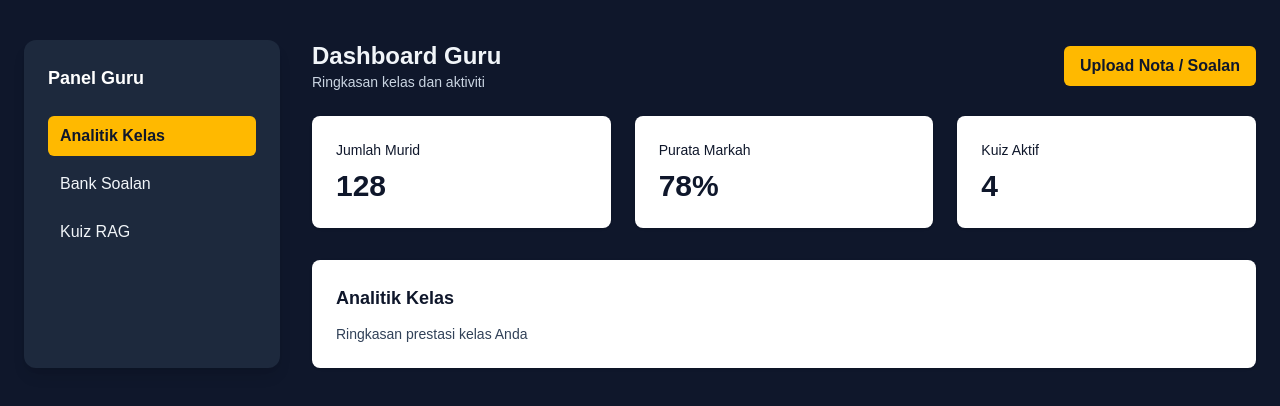
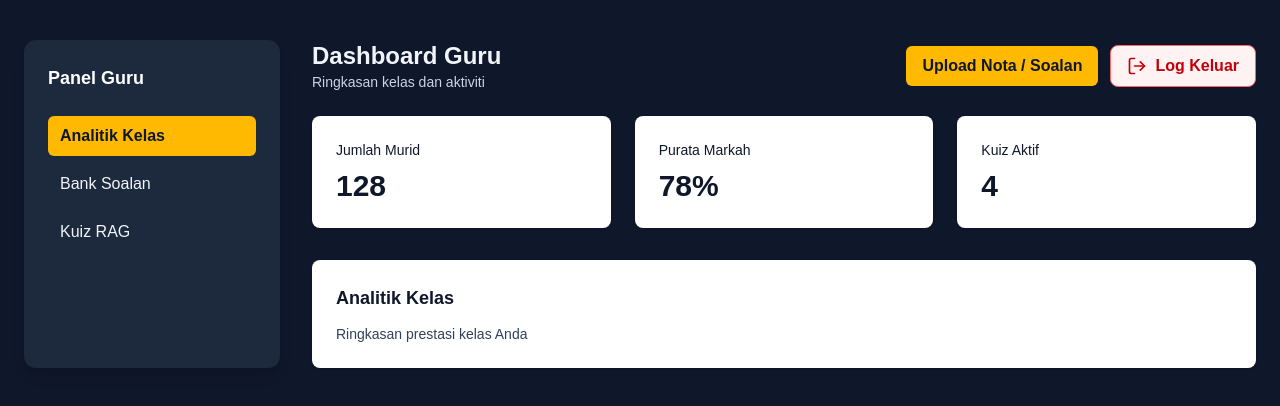
Before and after one commit to nickamariah/sejarah-score-aplus, a Next.js app: page /guru in a window 1280 px wide. Shown: the top 406 px of the page. Built offline with nearby package versions, Linux system fonts and the light colour scheme.

Commit message:
Tambah butang Log Keluar

```diff
--- a/app/guru/page.tsx
+++ b/app/guru/page.tsx
@@ -1,6 +1,7 @@
 "use client";
 
 import React, { useState } from "react";
+import { LogOut } from "lucide-react";
 
 export default function GuruDashboard() {
   const [activeTab, setActiveTab] = useState("Analitik");
@@ -15,6 +16,11 @@ export default function GuruDashboard() {
     setShowUploadModal(false);
     setTopik("");
     setGoogleDriveLink("");
+  };
+
+  const handleLogout = () => {
+    localStorage.removeItem('currentUser');
+    window.location.href = '/';
   };
 
   return (
@@ -45,12 +51,19 @@ export default function GuruDashboard() {
               <h1 className="text-2xl font-bold">Dashboard Guru</h1>
               <p className="text-sm text-slate-300">Ringkasan kelas dan aktiviti</p>
             </div>
-            <div>
+            <div className="flex items-center gap-3">
               <button
                 onClick={() => setShowUploadModal(true)}
                 className="rounded-md bg-amber-400 px-4 py-2 font-semibold text-slate-900 hover:brightness-95 transition"
               >
                 Upload Nota / Soalan
+              </button>
+              <button
+                onClick={handleLogout}
+                className="flex items-center gap-2 px-4 py-2 rounded-lg border border-red-400 bg-red-50 text-red-700 font-semibold hover:bg-red-100 transition"
+              >
+                <LogOut className="w-5 h-5" />
+                Log Keluar
               </button>
             </div>
           </header>
--- a/app/murid/page.tsx
+++ b/app/murid/page.tsx
@@ -11,7 +11,8 @@ import {
   Medal,
   ChevronDown,
   Lock,
-  Sparkles
+  Sparkles,
+  LogOut
 } from "lucide-react";
 
 const chapters = {
@@ -100,6 +101,11 @@ export default function MuridDashboard() {
     return !completedModules.includes(prevKey);
   };
 
+  const handleLogout = () => {
+    localStorage.removeItem('currentUser');
+    window.location.href = '/';
+  };
+
   return (
     <div className="min-h-screen bg-gradient-to-b from-slate-50 to-slate-100 px-4 py-8 md:px-6 font-sans text-slate-900">
       <div className="mx-auto max-w-6xl">
@@ -120,6 +126,13 @@ export default function MuridDashboard() {
                 <p className="text-sm text-slate-600">Laluan Pembelajaran Adaptif Sejarah A+</p>
               </div>
             </div>
+            <button
+              onClick={handleLogout}
+              className="flex items-center gap-2 px-4 py-2 rounded-lg border border-red-300 bg-red-50 text-red-700 font-semibold hover:bg-red-100 transition"
+            >
+              <LogOut className="w-5 h-5" />
+              Log Keluar
+            </button>
           </div>
         </motion.div>
 
```
